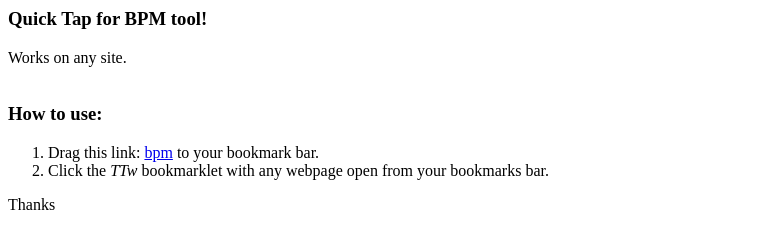
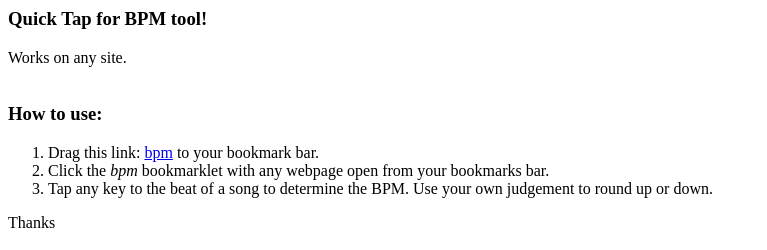
Before and after one commit to kyleshay/bpm, a plain HTML site: page index.html in a window 1280 px wide. Shown: the top 250 px of the page, without its empty margins (0-767 px from the left). Drawn offline with Linux system fonts and the light colour scheme.

Commit message:
Update index.html

```diff
--- a/index.html
+++ b/index.html
@@ -6,7 +6,8 @@
   <h3>How to use:</h3>
   <ol>
     <li>Drag this link: <a href="javascript:(function(){var s=document.createElement('script');s.src='http://kyleshay.github.com/bpm/bpm.js';document.body.appendChild(s);})();">bpm</a> to your bookmark bar.</li>
-    <li>Click the <i>TTw</i> bookmarklet with any webpage open from your bookmarks bar.</li>
+    <li>Click the <i>bpm</i> bookmarklet with any webpage open from your bookmarks bar.</li>
+    <li>Tap any key to the beat of a song to determine the BPM. Use your own judgement to round up or down.</li>
   </ol>
   Thanks<br />
   <br />
```
